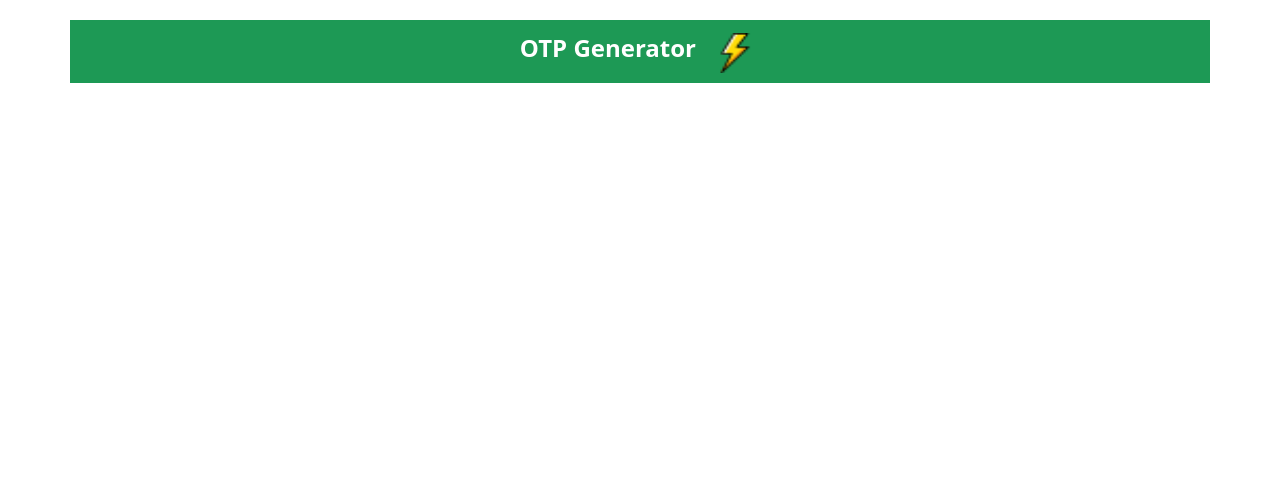
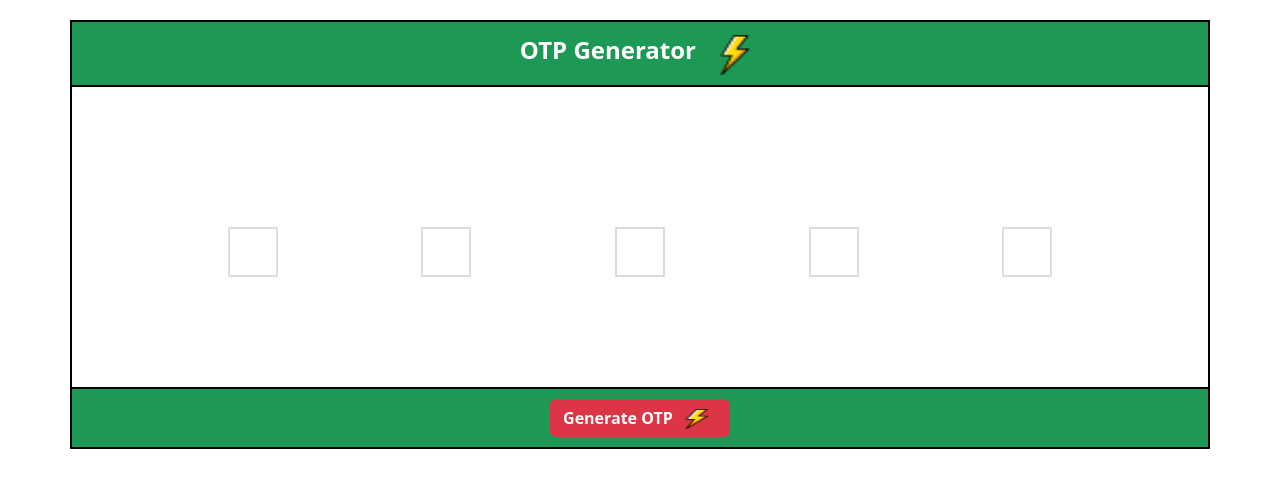
Before and after one commit to Iconic-Developer/OTP-Generator, a plain HTML site: page index.html in a window 1280 px wide. Drawn offline with nearby package versions, Linux system fonts and the light colour scheme.

Commit message:
finished the structure

```diff
--- a/index.html
+++ b/index.html
@@ -18,8 +18,14 @@
   <body>
     <!--================== OTP Generator ==========================================-->
 
-    <div class="container">
+
+
+<!--================== Heading ==========================================-->
+    <div class="container body">
+
+
      <div class="row otp-head">
+
       <div class="col" >
 
        <span class="otp">OTP Generator</span>
@@ -27,12 +33,36 @@
 
       </div>
 
-      <!-- <div class="col">
-        <img src="otp.png" alt="">
-      </div> -->
+
      </div>
 
+     <!--================== body ==========================================-->
 
+     <div class="row body-row">
+
+      <div class="col otp-body">
+
+        <div class="div one"></div>
+        <div class="div two"></div>
+        <div class="div three"></div>
+        <div class="div four"></div>
+        <div class="div five" ></div>
+
+      </div>
+
+     </div>
+
+     <div class="row otp-footer">
+
+      <div class="col" >
+
+       <span class=""><button class="btn btn-large btn-danger generator"> Generate OTP <span class="flash"><img src="otp.png" alt=""></span></button></span>
+
+
+      </div>
+
+
+     </div>
 
     </div>
 
--- a/otp.css
+++ b/otp.css
@@ -1,8 +1,15 @@
+.body{
+    border: 2px solid black;
+    margin-top: 20px;
+
+}
+
+
 .otp-head{
     background-color: rgb(29, 153, 85);
     color: white;
     text-align: center;
-    margin-top: 20px;
+    border-bottom: 2px solid black;
     padding: 10px;
 
 }
@@ -18,3 +25,45 @@
     width: 60px;
 
 }
+
+.otp-body{
+    display: flex;
+    justify-content: space-evenly;
+    margin-top: 30px;
+
+
+}
+.div{
+    height: 50px;
+    width: 50px;
+    border: 2px solid gainsboro;
+    font-size: 32px;
+    text-align: center;
+}
+
+.body-row{
+
+    min-height: 300px;
+    display: flex;
+    justify-content: center;
+    align-items: center;
+}
+.otp-footer{
+    background-color: rgb(29, 153, 85);
+    color: white;
+    text-align: center;
+    border-top: 2px solid black;
+    padding: 10px;
+
+}
+
+.generator{
+    font-weight: bold;
+
+}
+
+.generator img{
+    height: 20px;
+    width: 40px;
+    padding: 0;
+}
```
